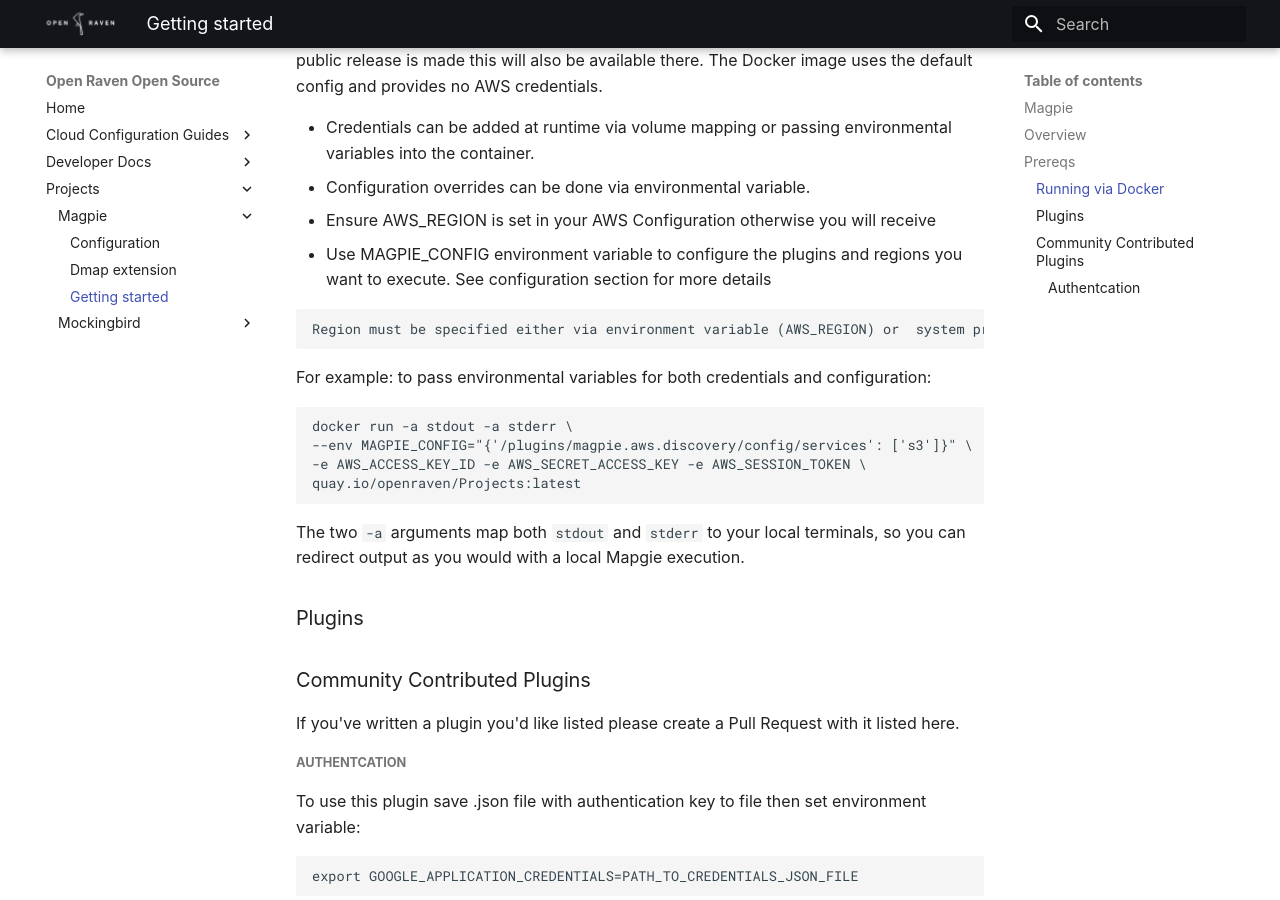
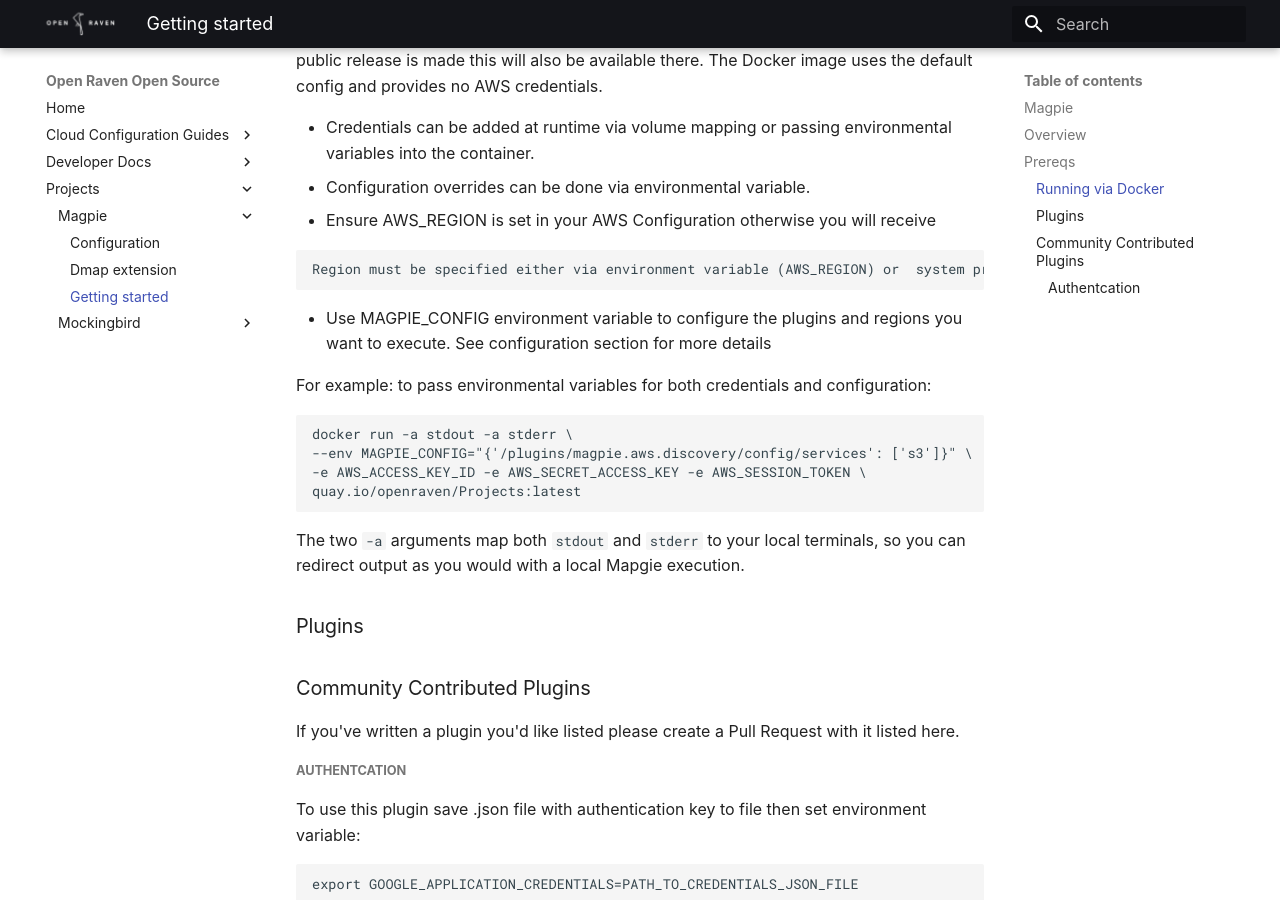
Before and after one commit to openraven/docs, an MkDocs documentation site: the page built from docs/Projects/Magpie/getting-started.md, in a window 1280 px wide and 900 px high, scrolled down 1151 px. Built offline with MkDocs 1.6.1 and Material for MkDocs 9.7.7, drawn with Linux system fonts in a browser that asks for light colours; some web fonts are replaced.

Commit message:
Reformatting of file

````diff
--- a/docs/Projects/Magpie/getting-started.md
+++ b/docs/Projects/Magpie/getting-started.md
@@ -30,11 +30,12 @@
 - Credentials can be added at runtime via volume mapping or passing environmental variables into the container.
 - Configuration overrides can be done via environmental variable.
 - Ensure AWS_REGION is set in your AWS Configuration otherwise you will receive
-- Use MAGPIE_CONFIG environment variable to configure the plugins and regions you want to execute. See configuration section for more details
 
 ```
 Region must be specified either via environment variable (AWS_REGION) or  system property (aws.region)
 ```
+
+- Use MAGPIE_CONFIG environment variable to configure the plugins and regions you want to execute. See configuration section for more details
 
 For example: to pass environmental variables for both credentials and configuration:
 ```bash
````
